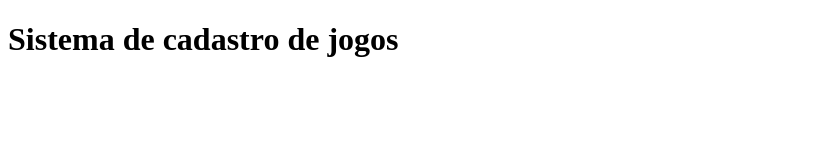
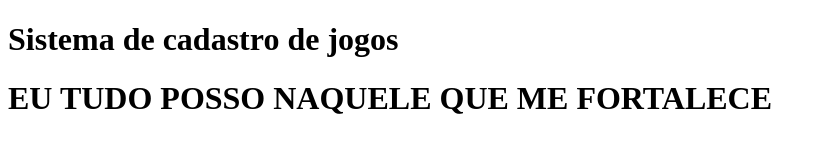
Before and after one commit to AmileAraujo/sistema-de-cadastro, a plain HTML site: page index.html in a window 1280 px wide. Shown: the whole page, without its empty margins (0-826 px from the left). Drawn offline with Linux system fonts and the light colour scheme.

Commit message:
Exemplificando a utilizacao do commit e do push

```diff
--- a/index.html
+++ b/index.html
@@ -8,5 +8,6 @@
 <body>
     <h1>Sistema de cadastro de jogos</h1>
     <script src="app.js"></script>
+    <h1> EU TUDO POSSO NAQUELE QUE ME FORTALECE </h1>
 </body>
 </html>
```
